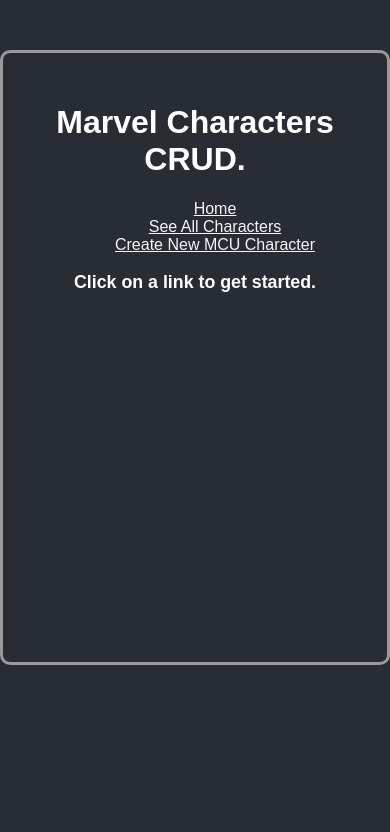
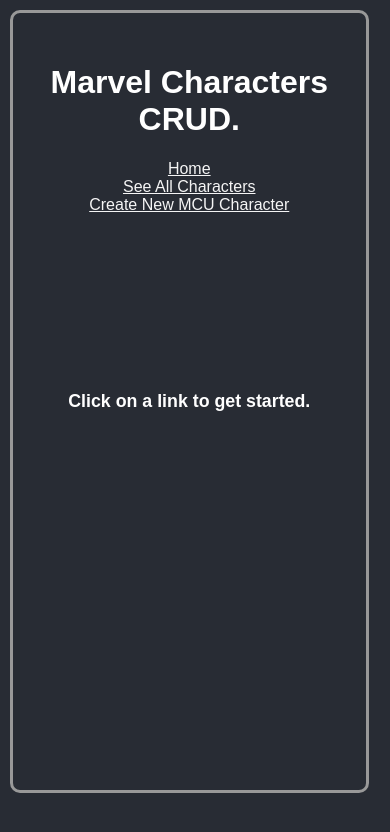
Before and after one commit to davisnatalie/MCU-front-end, a React (Create React App) app: page / in a window 390 px wide. Shown: the top 832 px of the page. Built offline with nearby package versions, Linux system fonts and the light colour scheme; no server answers.

Commit message:
mobile friendly css

```diff
--- a/src/AllCharacters.js
+++ b/src/AllCharacters.js
@@ -14,22 +14,12 @@ function AllCharacters() {
       })
       .catch((e) => console.log(e))
   }, [])
-
-  const removeDots = {
-    listStyleType: "none"
-  }
-
-  const containerStyle = {
-    backgroundColor: '#282c34', // Replace with the actual color code you want
-    padding: '20px', // Adjust padding as needed
-  };
-
   return (
-    <div style={containerStyle}>
-      <ul style={removeDots}>
+    <>
+      <ul>
         {serverData.length > 0 ?
           serverData.map((character) => (
-            <li key={character._id} style={removeDots}>
+            <li key={character._id}>
               <Link to={`/mcu/${character.name}`}>{character.name}</Link>
             </li>
           ))
@@ -37,7 +27,7 @@ function AllCharacters() {
           <h1>loading...</h1>
         }
       </ul>
-    </div>
+      </>
   );
 }
 
--- a/src/App.css
+++ b/src/App.css
@@ -1,27 +1,35 @@
 body {
   background-color: #282c34;
-  color: #282c34;
+  border: 3px solid #999;
+  color: white;
   font-family: sans-serif;
   text-align: center;
+  display: flex;
+  flex-direction: column;
+  justify-content: center;
+  align-items: center;
+  width: 75vw;
+  height: 85vh;
+  margin: 10px;
+  padding: 30px;
+  border-radius: 10px;
 }
 
 header {
-  margin: 50px auto;
-  padding: 30px;
-  border-radius: 10px;
-  border: 3px solid #999;
-  /* width: 650px; */
-  height: 65vh;
-  background-color: #282c34;
-  color: white;
+  display: flex;
+  justify-content: center;
+  flex-direction: column;
+  position: fixed;
+  top: 10px;
+  width: 75vw;
+  position: fixed;
+  top: 43px;
+  left: 43px;
+  right: 43px;
 }
 
 h3 {
 font-size: calc(10px + 2vmin);
-}
-
-li {
-  list-style: none;
 }
 
 p {
@@ -30,23 +38,21 @@ p {
   color: white;
 }
 
+ul {
+  list-style-type: none;
+  margin: 0;
+  padding: 0;
+}
+
 
 /* links */
 a:link, a:visited, a:hover, a:active {
   color: whitesmoke;
 }
 
-/* Extra small devices (phones, 600px and down) */
-@media only screen and (max-width: 600px) {
-  header {
-    width: auto-fit;
+/* Extra large devices (large laptops and desktops, 1200px and up) */
+@media only screen and (min-width: 1200px) {
+  body {
+      border: none; /* Added body selector */
   }
 }
-
-/* Medium devices (landscape tablets, 600px and up) */
-@media only screen and (min-width: 601px) {
-header {
-  padding: none;
-  width: 650px;
-  }
-}
--- a/src/App.js
+++ b/src/App.js
@@ -29,13 +29,13 @@ function App() {
 
           </ul>
         </nav>
+      </header>
       <Routes>
         <Route path="/" element={<Home />}></Route>
         <Route path="/mcu" element={<AllCharacters />} />
         <Route path="/mcu/create" element= {<CreateCharacter />}/>
         <Route path="/mcu/:name" element= {<OneCharacter />}/>
       </Routes>
-      </header>
     </div>
   );
 }
```
